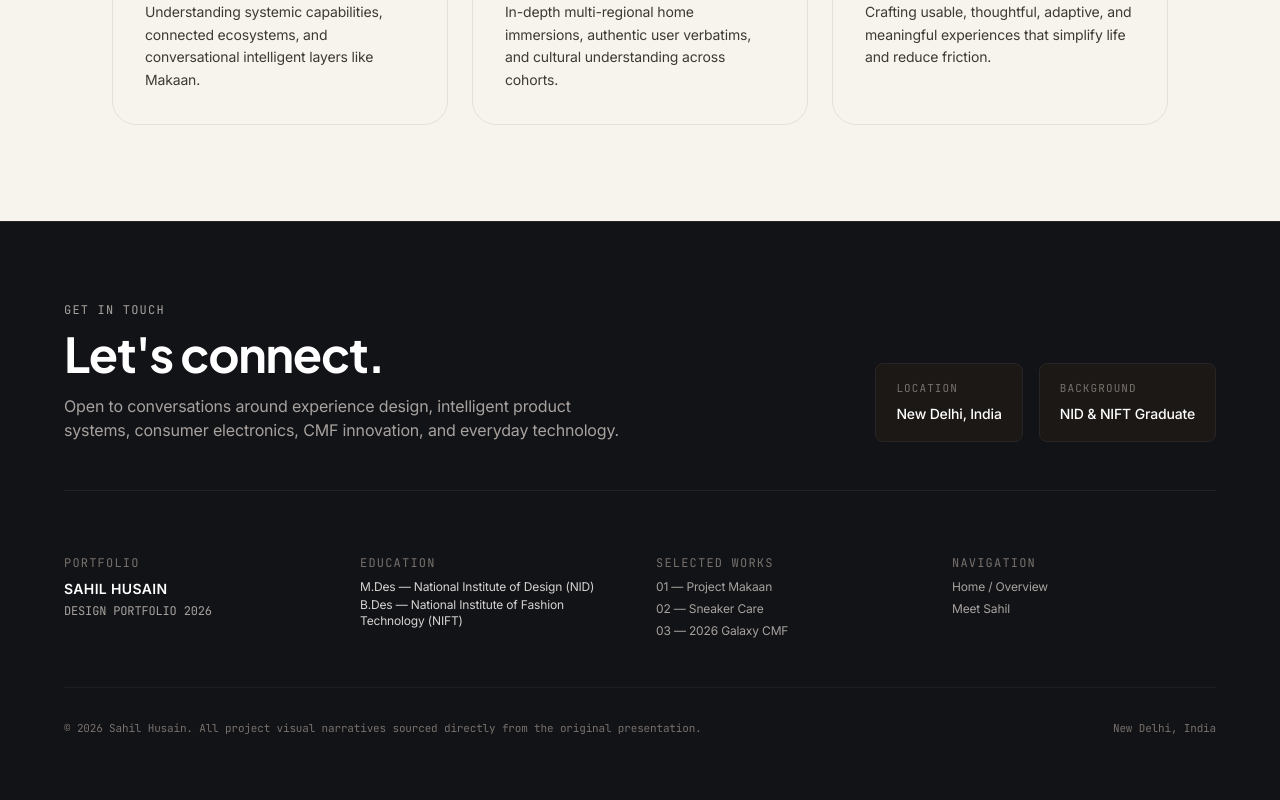
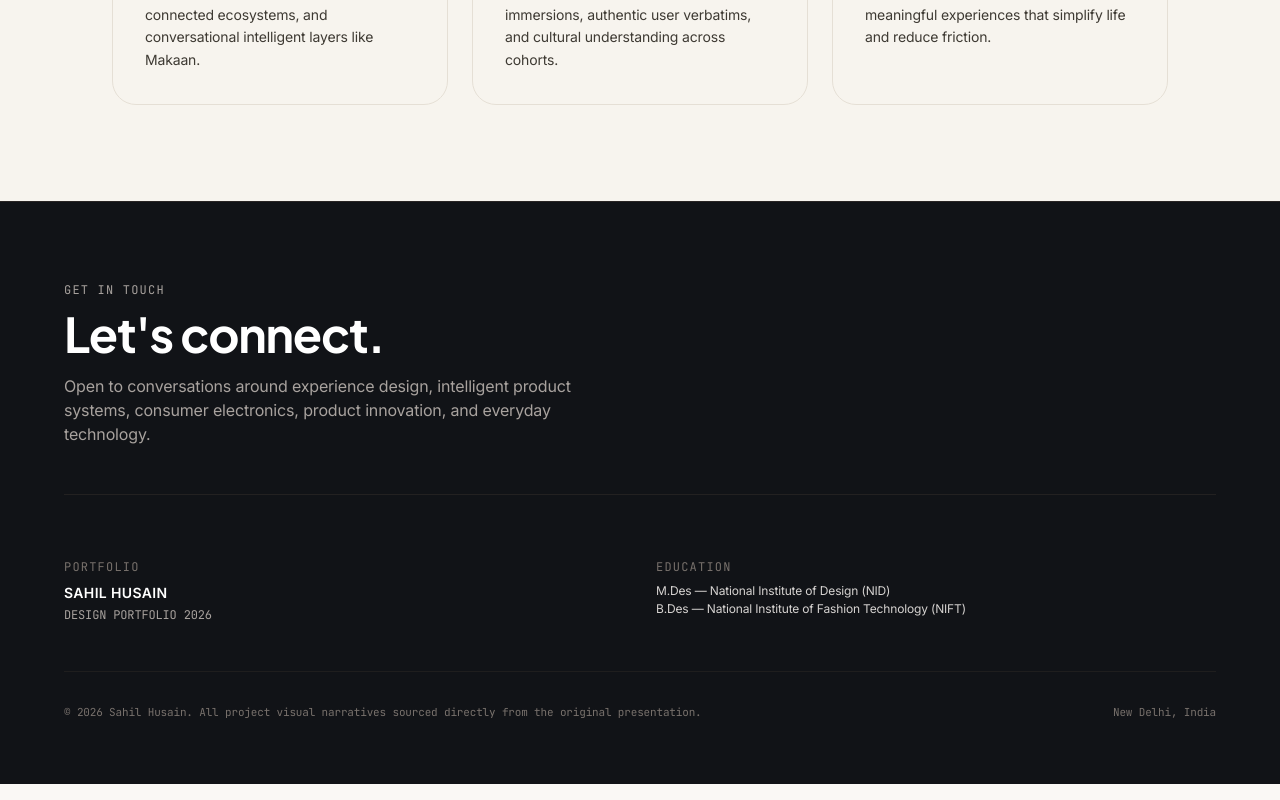
Before and after one commit to TechieAakash/sahil_portfolio, a React (Vite) app: page / in a window 1280 px wide. Shown: the part 4909-5709 px from the top of the page. Built offline with nearby package versions, Linux system fonts and the light colour scheme; the HTML template or start-up script is replaced by a standard one.

Commit message:
Update footer content, remove location/background boxes and navigation, update about section headers

```diff
--- a/src/components/Footer.tsx
+++ b/src/components/Footer.tsx
@@ -10,7 +10,7 @@ export const Footer: React.FC<FooterProps> = ({ onNavigate }) => {
     <footer id="contact" className="bg-[#111317] text-stone-300 pt-20 pb-16 px-6 md:px-12 border-t border-stone-800">
       <div className="max-w-6xl mx-auto">
         {/* Let's Connect Editorial Block */}
-        <div className="mb-16 pb-12 border-b border-stone-800/80 flex flex-col md:flex-row md:items-end justify-between gap-8">
+        <div className="mb-16 pb-12 border-b border-stone-800/80">
           <div className="max-w-xl">
             <span className="font-mono text-xs uppercase tracking-widest text-stone-400 block mb-3">
               Get in Touch
@@ -19,33 +19,13 @@ export const Footer: React.FC<FooterProps> = ({ onNavigate }) => {
               Let's connect.
             </h2>
             <p className="text-stone-400 text-sm md:text-base leading-relaxed">
-              Open to conversations around experience design, intelligent product systems, consumer electronics, CMF innovation, and everyday technology.
+              Open to conversations around experience design, intelligent product systems, consumer electronics, product innovation, and everyday technology.
             </p>
-          </div>
-
-          <div className="flex flex-col sm:flex-row gap-4">
-            <div className="px-5 py-4 rounded-lg bg-stone-900/90 border border-stone-800">
-              <span className="block font-mono text-[11px] text-stone-500 uppercase tracking-widest mb-1">
-                Location
-              </span>
-              <span className="text-white font-medium text-sm">
-                New Delhi, India
-              </span>
-            </div>
-
-            <div className="px-5 py-4 rounded-lg bg-stone-900/90 border border-stone-800">
-              <span className="block font-mono text-[11px] text-stone-500 uppercase tracking-widest mb-1">
-                Background
-              </span>
-              <span className="text-white font-medium text-sm">
-                NID &amp; NIFT Graduate
-              </span>
-            </div>
           </div>
         </div>
 
         {/* Lower Metadata Grid */}
-        <div className="grid grid-cols-1 md:grid-cols-4 gap-8 mb-12 text-xs">
+        <div className="grid grid-cols-1 md:grid-cols-2 gap-8 mb-12 text-xs">
           <div>
             <span className="font-mono uppercase tracking-widest text-stone-500 block mb-2">
               Portfolio
@@ -65,67 +45,6 @@ export const Footer: React.FC<FooterProps> = ({ onNavigate }) => {
             <p className="text-stone-300">M.Des — National Institute of Design (NID)</p>
             <p className="text-stone-300 mt-0.5">B.Des — National Institute of Fashion Technology (NIFT)</p>
           </div>
-
-          <div>
-            <span className="font-mono uppercase tracking-widest text-stone-500 block mb-2">
-              Selected Works
-            </span>
-            <ul className="space-y-1.5 text-stone-400">
-              <li>
-                <button
-                  onClick={() => onNavigate('makaan')}
-                  className="hover:text-white transition-colors text-left"
-                >
-                  01 — Project Makaan
-                </button>
-              </li>
-              <li>
-                <button
-                  onClick={() => onNavigate('sneaker-care')}
-                  className="hover:text-white transition-colors text-left"
-                >
-                  02 — Sneaker Care
-                </button>
-              </li>
-              <li>
-                <button
-                  onClick={() => onNavigate('galaxy-cmf')}
-                  className="hover:text-white transition-colors text-left"
-                >
-                  03 — 2026 Galaxy CMF
-                </button>
-              </li>
-            </ul>
-          </div>
-
-          <div>
-            <span className="font-mono uppercase tracking-widest text-stone-500 block mb-2">
-              Navigation
-            </span>
-            <ul className="space-y-1.5 text-stone-400">
-              <li>
-                <button
-                  onClick={() => onNavigate('home')}
-                  className="hover:text-white transition-colors"
-                >
-                  Home / Overview
-                </button>
-              </li>
-              <li>
-                <button
-                  onClick={() => {
-                    onNavigate('home');
-                    setTimeout(() => {
-                      document.getElementById('about')?.scrollIntoView({ behavior: 'smooth' });
-                    }, 100);
-                  }}
-                  className="hover:text-white transition-colors"
-                >
-                  Meet Sahil
-                </button>
-              </li>
-            </ul>
-          </div>
         </div>
 
         {/* Bottom Attribution */}
--- a/src/pages/Home.tsx
+++ b/src/pages/Home.tsx
@@ -268,9 +268,6 @@ export const Home: React.FC<HomeProps> = ({ onSelectProject }) => {
       {/* 3. ABOUT / MEET SAHIL — DIRECT ON SANDY TEXTURE WITHOUT WHITE BACKGROUND */}
       <section id="about" className="py-24 px-6 md:px-12 max-w-6xl mx-auto border-t border-[#E5DFD5]">
         <div className="mb-10">
-          <span className="font-mono text-xs uppercase tracking-widest text-[#736E65] block mb-1">
-            Design Leadership
-          </span>
           <h2 className="text-3xl md:text-4xl font-extrabold tracking-tight text-[#1D1D1F]">
             Meet Sahil
           </h2>
@@ -280,7 +277,7 @@ export const Home: React.FC<HomeProps> = ({ onSelectProject }) => {
         <div className="w-full rounded-3xl border border-[#E5DFD5] bg-transparent p-8 md:p-12 mb-8 transition-all hover:border-[#D5CDBD]">
           <div className="space-y-6 max-w-4xl">
             <span className="font-mono text-xs uppercase tracking-widest text-[#736E65] block">
-              Philosophy &amp; Narrative
+              Hello
             </span>
             <p className="text-xl md:text-2xl text-[#1D1D1F] leading-relaxed font-normal">
               I've had the opportunity to work across multidisciplinary projects that sit at the intersection of technology, people and everyday experiences. My work has allowed me to explore diverse problem spaces.
```
